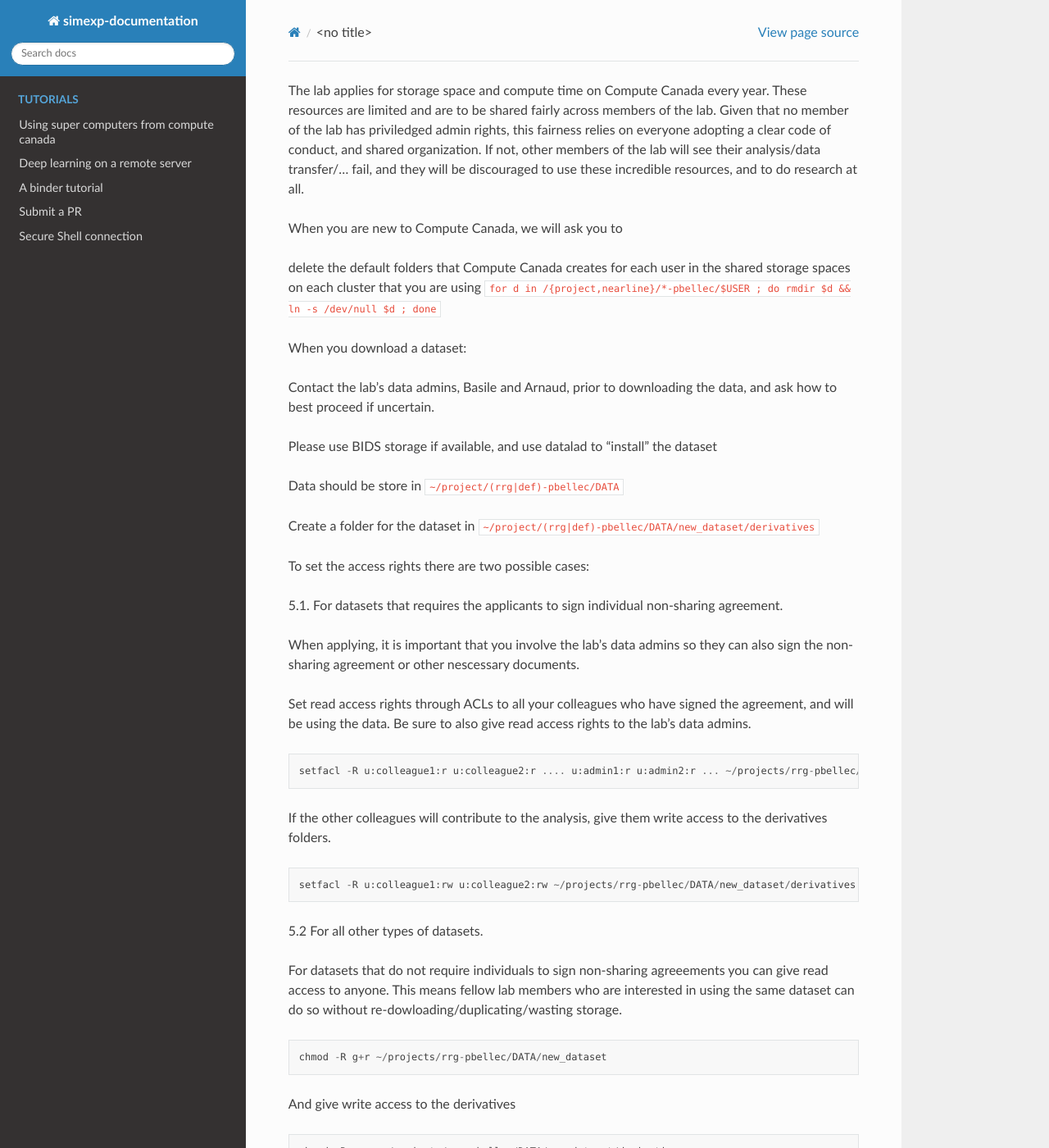
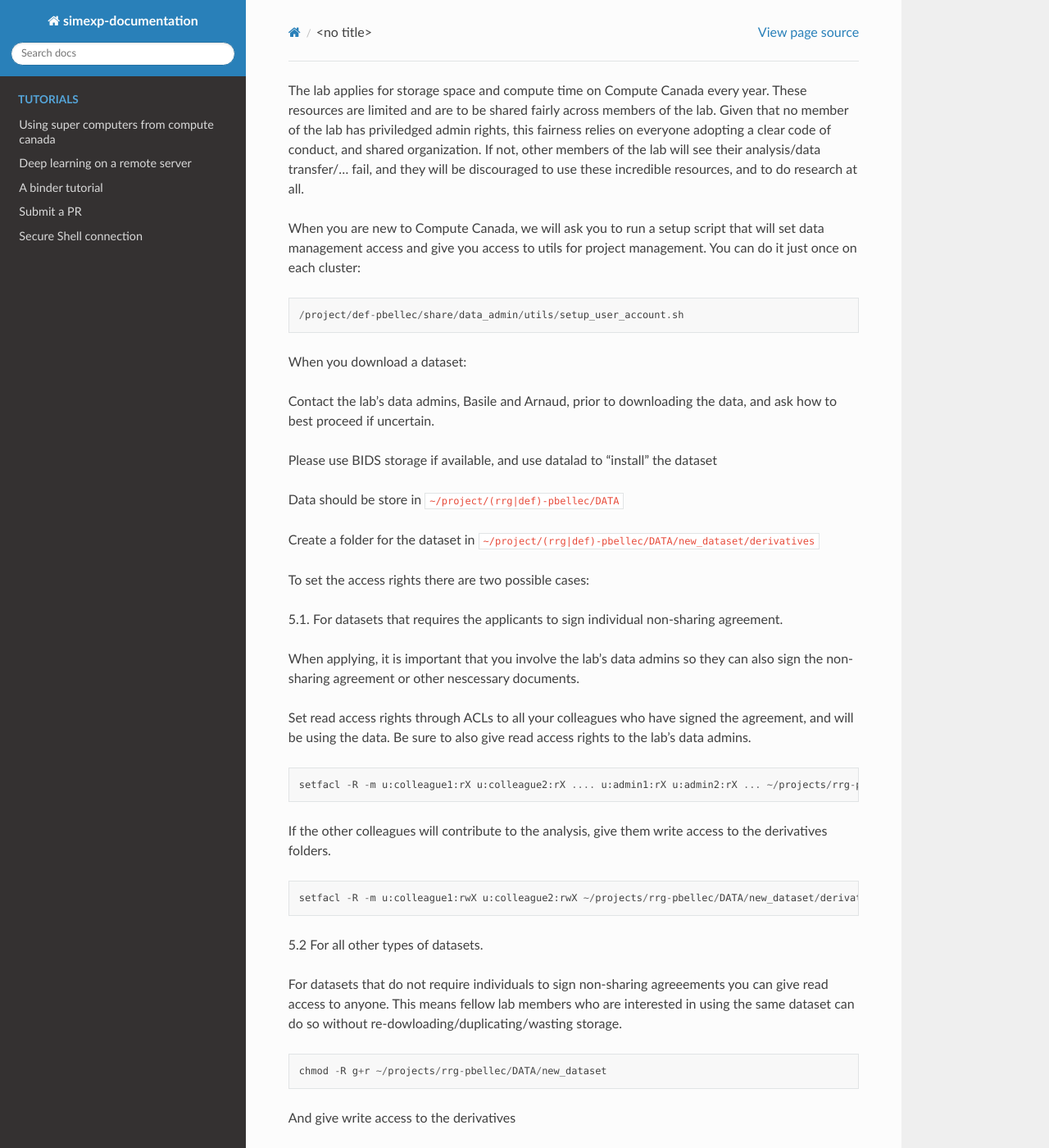
Before and after one commit to SIMEXP/lab-documentation, a Sphinx documentation site: the page built from source/data/compute_canada.md, in a window 1280 px wide and 1400 px high. Shown: the whole window at 82% size. Built offline with Sphinx 7.4.7 and the Read the Docs theme 2.0.0, drawn with Linux system fonts in a browser that asks for light colours.

Commit message:
add project management doc, fix ACLs

````diff
--- a/source/data/compute_canada.md
+++ b/source/data/compute_canada.md
@@ -4,10 +4,12 @@ These resources are limited and are to be shared fairly across members of the la
 Given that no member of the lab has priviledged admin rights, this fairness relies on everyone adopting a clear code of conduct, and shared organization.
 If not, other members of the lab will see their analysis/data transfer/... fail, and they will be discouraged to use these incredible resources, and to do research at all.
 
-When you are new to Compute Canada, we will ask you to
+When you are new to Compute Canada, we will ask you to run a setup script that will set data management access and give you access to utils for project management.
+You can do it just once on each cluster:
 
-- delete the default folders that Compute Canada creates for each user in the shared storage spaces on each cluster  that you are using
-  `for d in /{project,nearline}/*-pbellec/$USER ; do rmdir $d && ln -s /dev/null $d ; done`
+```
+/project/def-pbellec/share/data_admin/utils/setup_user_account.sh
+```
 
 When you download a dataset:
 
@@ -24,13 +26,13 @@ When you download a dataset:
   Set read access rights through ACLs to all your colleagues who have signed the agreement, and will be using the data. Be sure to also give read access rights to the lab's data admins.
 
   ```
-  setfacl -R u:colleague1:r u:colleague2:r .... u:admin1:r u:admin2:r ... ~/projects/rrg-pbellec/DATA/new_dataset
+  setfacl -R -m u:colleague1:rX u:colleague2:rX .... u:admin1:rX u:admin2:rX ... ~/projects/rrg-pbellec/DATA/new_dataset
   ```
 
   If the other colleagues will contribute to the analysis, give them write access to the derivatives folders.
 
   ```
-  setfacl -R u:colleague1:rw u:colleague2:rw ~/projects/rrg-pbellec/DATA/new_dataset/derivatives
+  setfacl -R -m u:colleague1:rwX u:colleague2:rwX ~/projects/rrg-pbellec/DATA/new_dataset/derivatives
   ```
 
  5.2 For all other types of datasets.
````
Also changed, not shown: source/data/project.md (added, +11 -0 lines).
